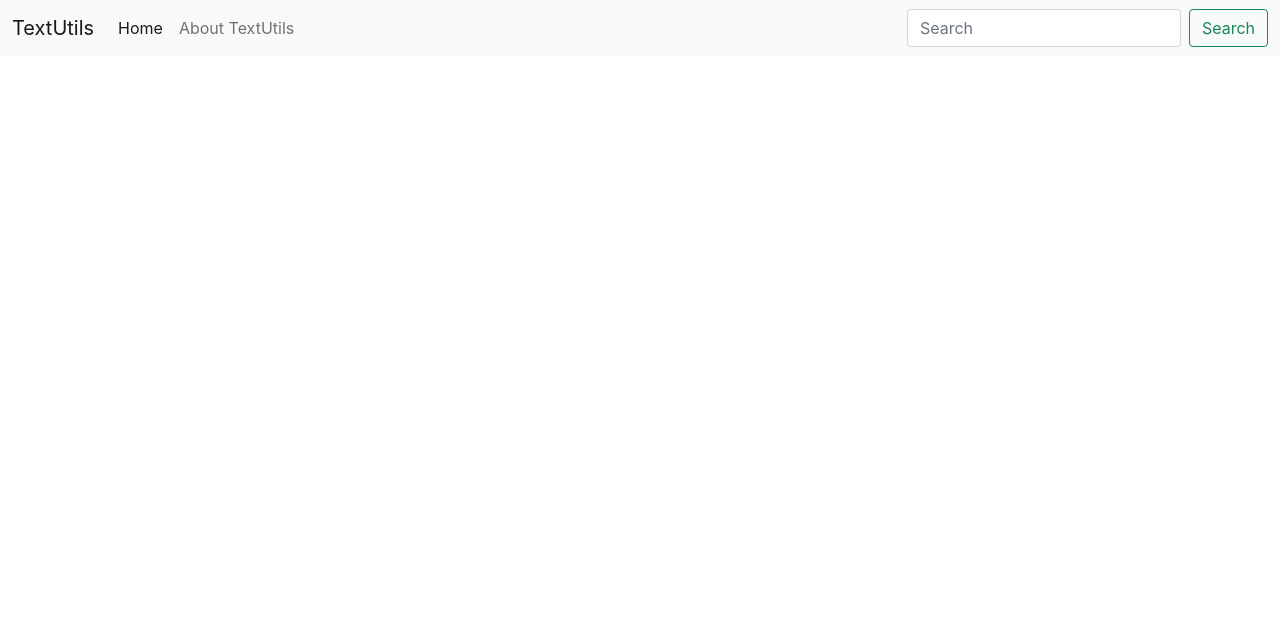
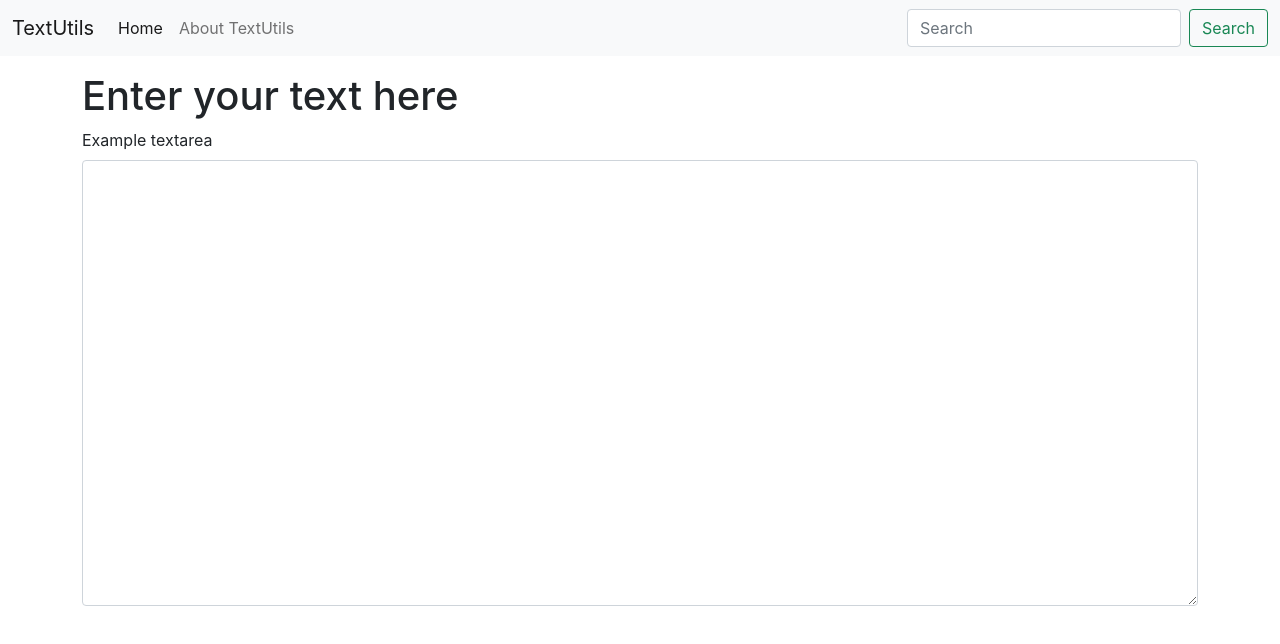
Before and after one commit to prabin738/React30, a React (Create React App) app in the folder codewithharry/: page / in a window 1280 px wide. Shown: the top 644 px of the page. Built offline with nearby package versions, Linux system fonts and the light colour scheme.

Commit message:
text area created

```diff
--- a/codewithharry/src/App.js
+++ b/codewithharry/src/App.js
@@ -1,9 +1,13 @@
 import "./App.css";
 import Navbar from "./components/Navbar";
+import TextForm from "./components/TextForm";
 function App() {
   return (
     <>
       <Navbar title="TextUtils" aboutText="About TextUtils" />
+      <div className="container my-3">
+        <TextForm heading="Enter your text here" />
+      </div>
     </>
   );
 }
--- /dev/null
+++ b/codewithharry/src/components/TextForm.js
@@ -0,0 +1,16 @@
+import React from "react";
+
+export default function textForm(props) {
+  return (
+    <div>
+      <h1> {props.heading} </h1>
+
+      <div class="mb-3">
+        <label for="myBox" class="form-label">
+          Example textarea
+        </label>
+        <textarea class="form-control" id="myBox" rows="18"></textarea>
+      </div>
+    </div>
+  );
+}
```
